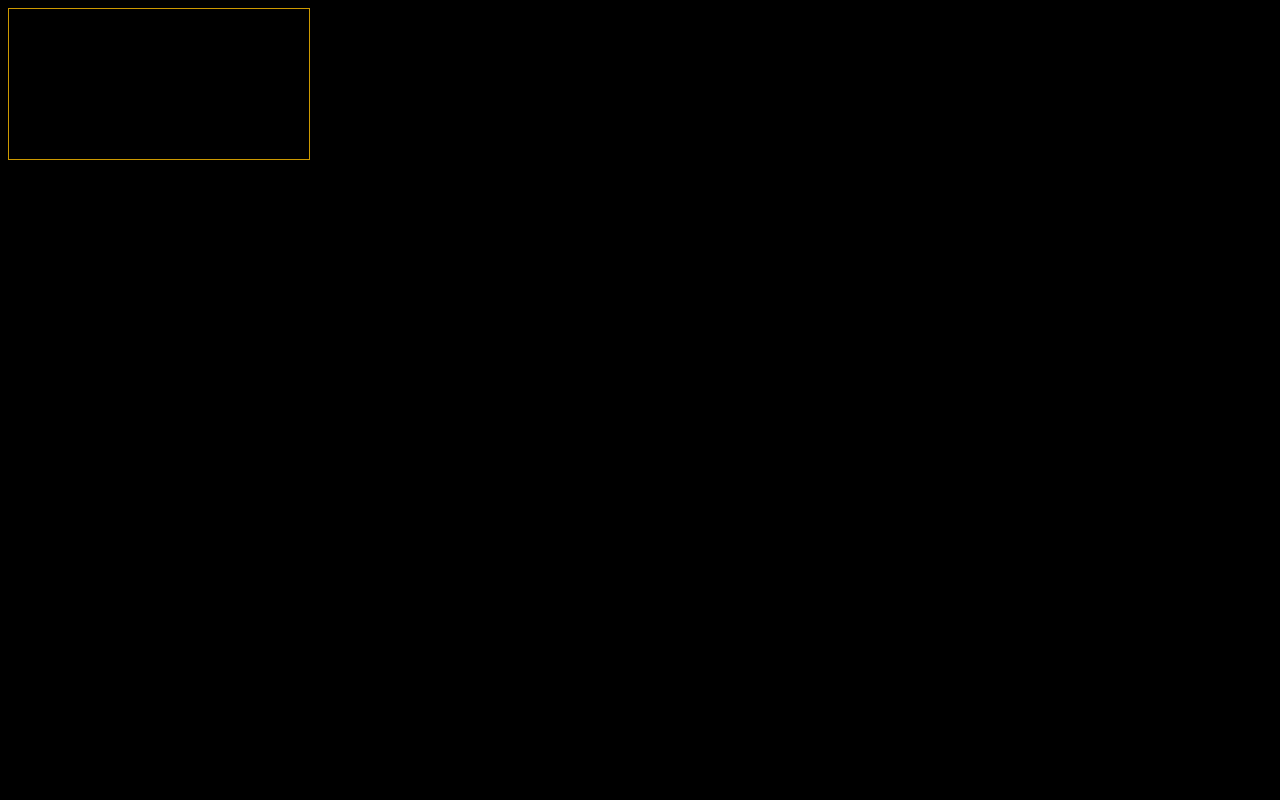
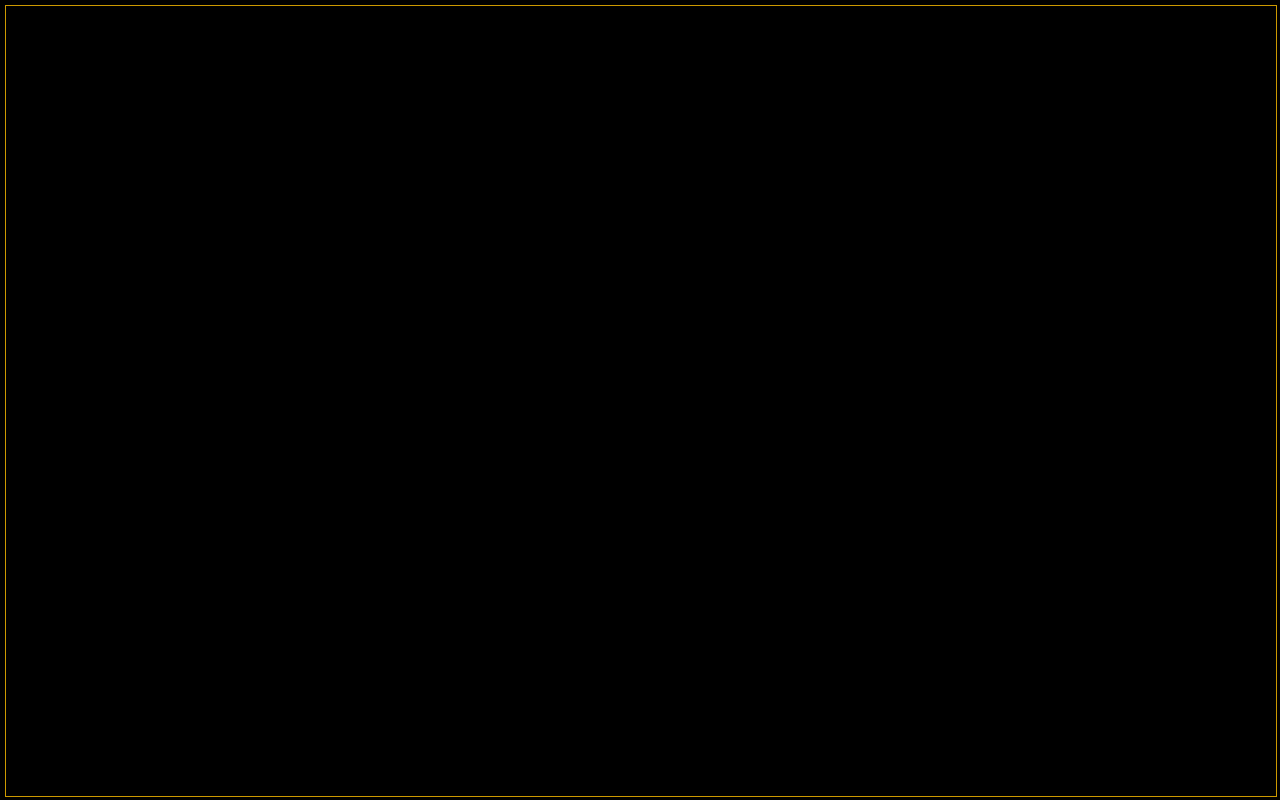
Before and after one commit to danieldamian09/crear-motor-grafico-en-js, a plain HTML site: page index.html in a window 1280 px wide. Drawn offline with Linux system fonts and the light colour scheme.

Commit message:
posicionar nuestro canvas, redimensionar el canvas, borrar canvas

```diff
--- a/index.html
+++ b/index.html
@@ -11,5 +11,7 @@
   <div>
     <canvas id="canvas" class="canvas"></canvas>
   </div>
+
+  <script src="./js/motor.js"></script>
 </body>
 </html>
--- /dev/null
+++ b/js/motor.js
@@ -0,0 +1,70 @@
+var loop = {
+
+  idEjecucion: null,
+  ultimoRegistro: 0,
+  aps: 0,
+  fps: 0,
+  iterar: function(registroTemporal) {
+    // requestAnimationFrame funcion que viene con windows que se encarga de hacer un bucle infinito que se repite 60 frames por segundo
+    loop.idEjecucion = window.requestAnimationFrame(loop.iterar);
+    loop.update(registroTemporal);
+    loop.play();
+    if(registroTemporal - loop.ultimoRegistro > 999){
+
+      console.log(loop.fps);
+
+      loop.aps = 0;
+      loop.fps = 0;
+
+    }
+  },
+  // esta funcion se va a encargar de contarnos los aps
+  update: function(){
+    loop.aps++;
+  },
+
+  play: function(){
+    loop.fps++;
+    borrarCanvas();
+  }
+}
+
+var canvas = document.getElementById("canvas");
+console.log(canvas)
+
+// creamos el contexto al canvas
+var ctx = document.getElementById("canvas").getContext("2d");
+console.log(ctx);
+
+// posicionar el canvas
+var margen = 10;
+var canvasTop = (margen/2);
+var canvasLeft = (margen/2);
+var canvasWidth = window.innerWidth-margen;
+var canvasHeight = window.innerHeight-margen;
+
+// borrar el canvas
+function borrarCanvas(){
+  canvas.width = canvasWidth;
+  canvas.height = canvasHeight;
+}
+
+
+// redimenzionar el canvas
+function ResizeWindow(){
+  canvas.style.top = canvasTop + "px";
+  canvas.style.left = canvasLeft + "px";
+  canvas.style.width = canvasWidth + "px";
+  canvas.style.height = canvasHeight + "px";
+}
+
+// agregamos un evento para que ejecute la redimensión de mi canvas
+window.addEventListener("load", function(e){
+  ResizeWindow();
+  loop.iterar();
+})
+
+// agregamos un evento al objeto windows que es resize para redimensionar nuestro canvas cuando cambie el tamaño del navegador
+window.addEventListener("resize", function(e){
+  ResizeWindow();
+})
```
